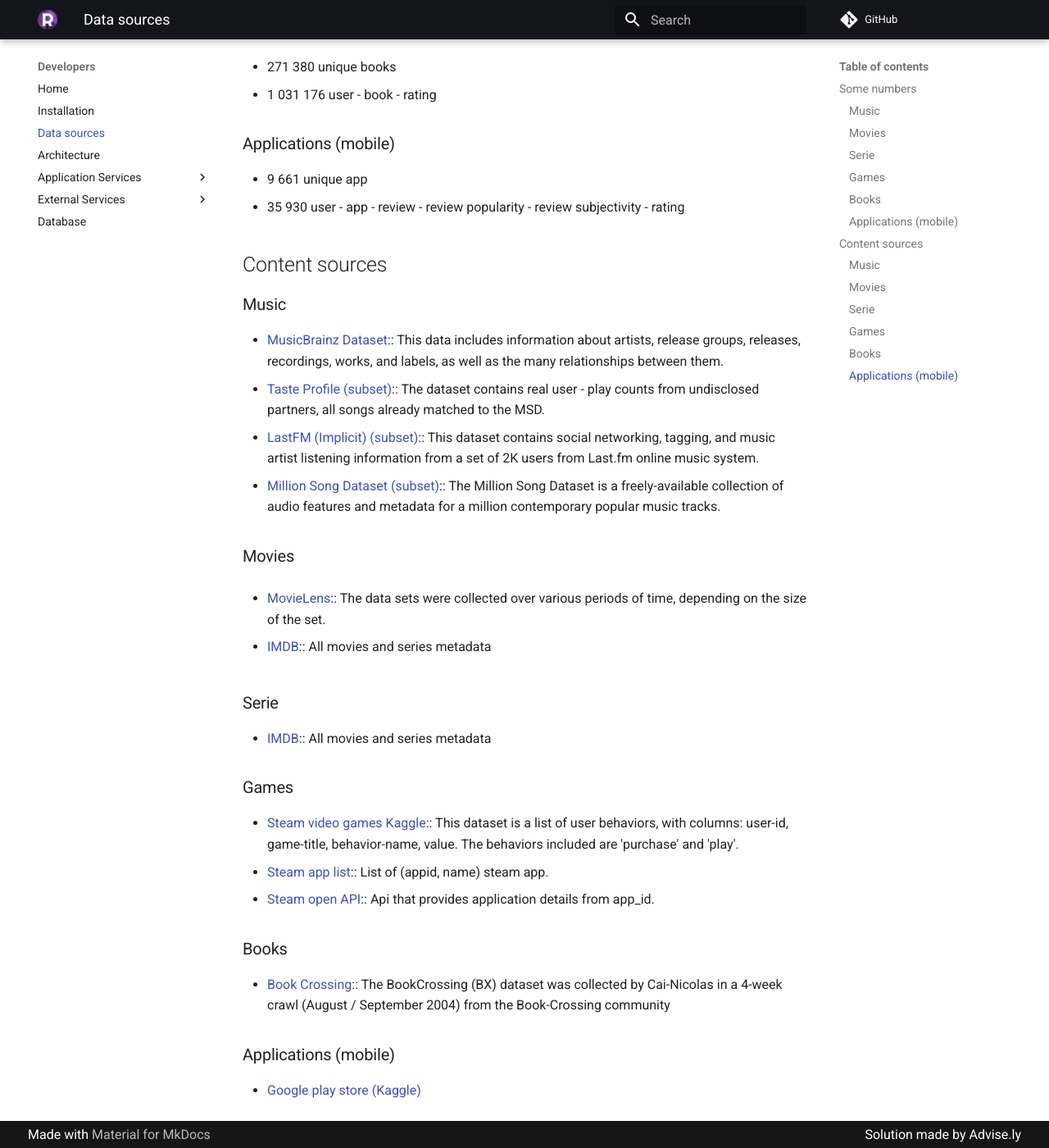
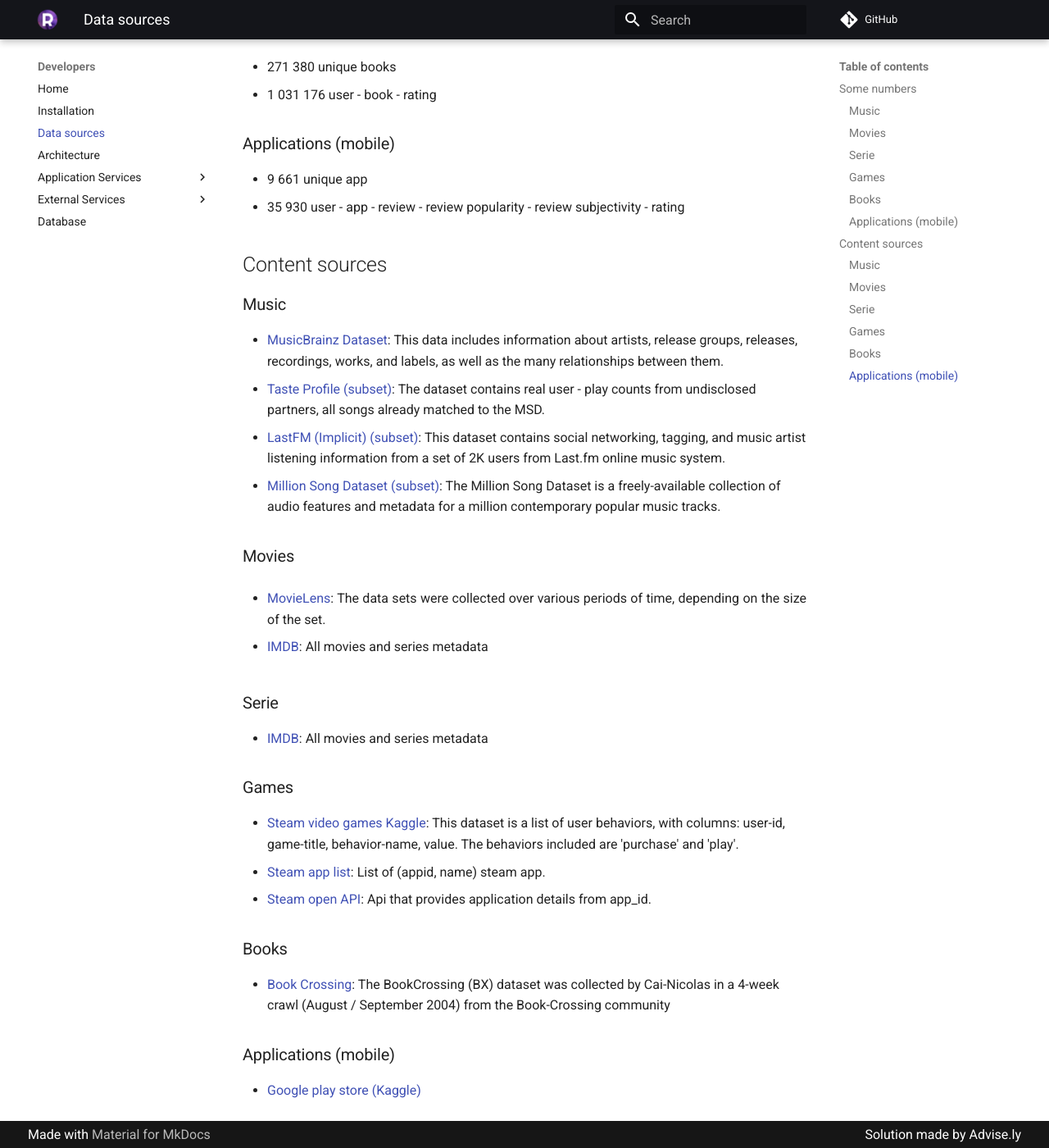
Before and after one commit to RomainCtl/RecoFinement, an MkDocs documentation site: the page built from docs/developers/datasources.md, in a window 1280 px wide and 1400 px high, scrolled down 1572 px. Shown: the whole window at 82% size. Built offline with MkDocs 1.6.1 and Material for MkDocs 9.7.7, drawn with Linux system fonts in a browser that asks for light colours; comment, search, counter and statistics services are not loaded.

Commit message:
remove double ':'

```diff
--- a/docs/developers/datasources.md
+++ b/docs/developers/datasources.md
@@ -44,30 +44,30 @@
 
 ### Music
 
-- [MusicBrainz Dataset](https://musicbrainz.org/doc/MusicBrainz_Database):: This data includes information about artists, release groups, releases, recordings, works, and labels, as well as the many relationships between them.
-- [Taste Profile (subset)](http://millionsongdataset.com/tasteprofile/):: The dataset contains real user - play counts from undisclosed partners, all songs already matched to the MSD.
-- [LastFM (Implicit) (subset)](https://grouplens.org/datasets/hetrec-2011/):: This dataset contains social networking, tagging, and music artist listening information from a set of 2K users from Last.fm online music system.
-- [Million Song Dataset (subset)](https://labrosa.ee.columbia.edu/millionsong/):: The Million Song Dataset is a freely-available collection of audio features and metadata for a million contemporary popular music tracks.
+- [MusicBrainz Dataset](https://musicbrainz.org/doc/MusicBrainz_Database): This data includes information about artists, release groups, releases, recordings, works, and labels, as well as the many relationships between them.
+- [Taste Profile (subset)](http://millionsongdataset.com/tasteprofile/): The dataset contains real user - play counts from undisclosed partners, all songs already matched to the MSD.
+- [LastFM (Implicit) (subset)](https://grouplens.org/datasets/hetrec-2011/): This dataset contains social networking, tagging, and music artist listening information from a set of 2K users from Last.fm online music system.
+- [Million Song Dataset (subset)](https://labrosa.ee.columbia.edu/millionsong/): The Million Song Dataset is a freely-available collection of audio features and metadata for a million contemporary popular music tracks.
 
 ### Movies
 
-- [MovieLens](https://grouplens.org/datasets/movielens/):: The data sets were collected over various periods of time, depending on the size of the set.
+- [MovieLens](https://grouplens.org/datasets/movielens/): The data sets were collected over various periods of time, depending on the size of the set.
 
-- [IMDB](https://developer.imdb.com/):: All movies and series metadata
+- [IMDB](https://developer.imdb.com/): All movies and series metadata
 
 ### Serie
 
-- [IMDB](https://developer.imdb.com/):: All movies and series metadata
+- [IMDB](https://developer.imdb.com/): All movies and series metadata
 
 ### Games
 
-- [Steam video games Kaggle](https://www.kaggle.com/tamber/steam-video-games/data):: This dataset is a list of user behaviors, with columns: user-id, game-title, behavior-name, value. The behaviors included are 'purchase' and 'play'.
-- [Steam app list](https://api.steampowered.com/ISteamApps/GetAppList/v2/):: List of (appid, name) steam app.
-- [Steam open API](https://store.steampowered.com/api/appdetails/?appids=1):: Api that provides application details from app_id.
+- [Steam video games Kaggle](https://www.kaggle.com/tamber/steam-video-games/data): This dataset is a list of user behaviors, with columns: user-id, game-title, behavior-name, value. The behaviors included are 'purchase' and 'play'.
+- [Steam app list](https://api.steampowered.com/ISteamApps/GetAppList/v2/): List of (appid, name) steam app.
+- [Steam open API](https://store.steampowered.com/api/appdetails/?appids=1): Api that provides application details from app_id.
 
 ### Books
 
-- [Book Crossing](http://www2.informatik.uni-freiburg.de/~cziegler/BX/):: The BookCrossing (BX) dataset was collected by Cai-Nicolas in a 4-week crawl (August / September 2004) from the Book-Crossing community
+- [Book Crossing](http://www2.informatik.uni-freiburg.de/~cziegler/BX/): The BookCrossing (BX) dataset was collected by Cai-Nicolas in a 4-week crawl (August / September 2004) from the Book-Crossing community
 
 ### Applications (mobile)
 
```
